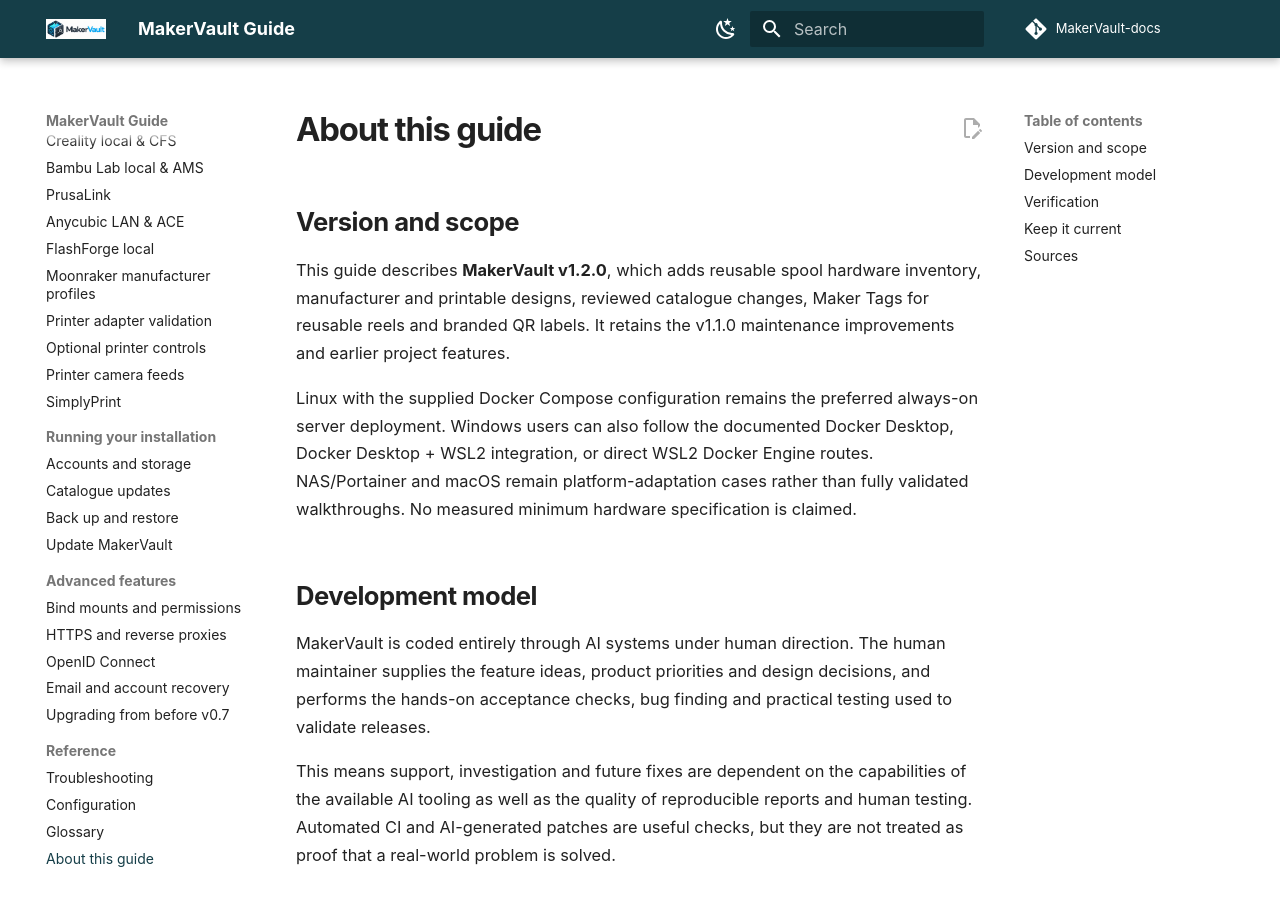
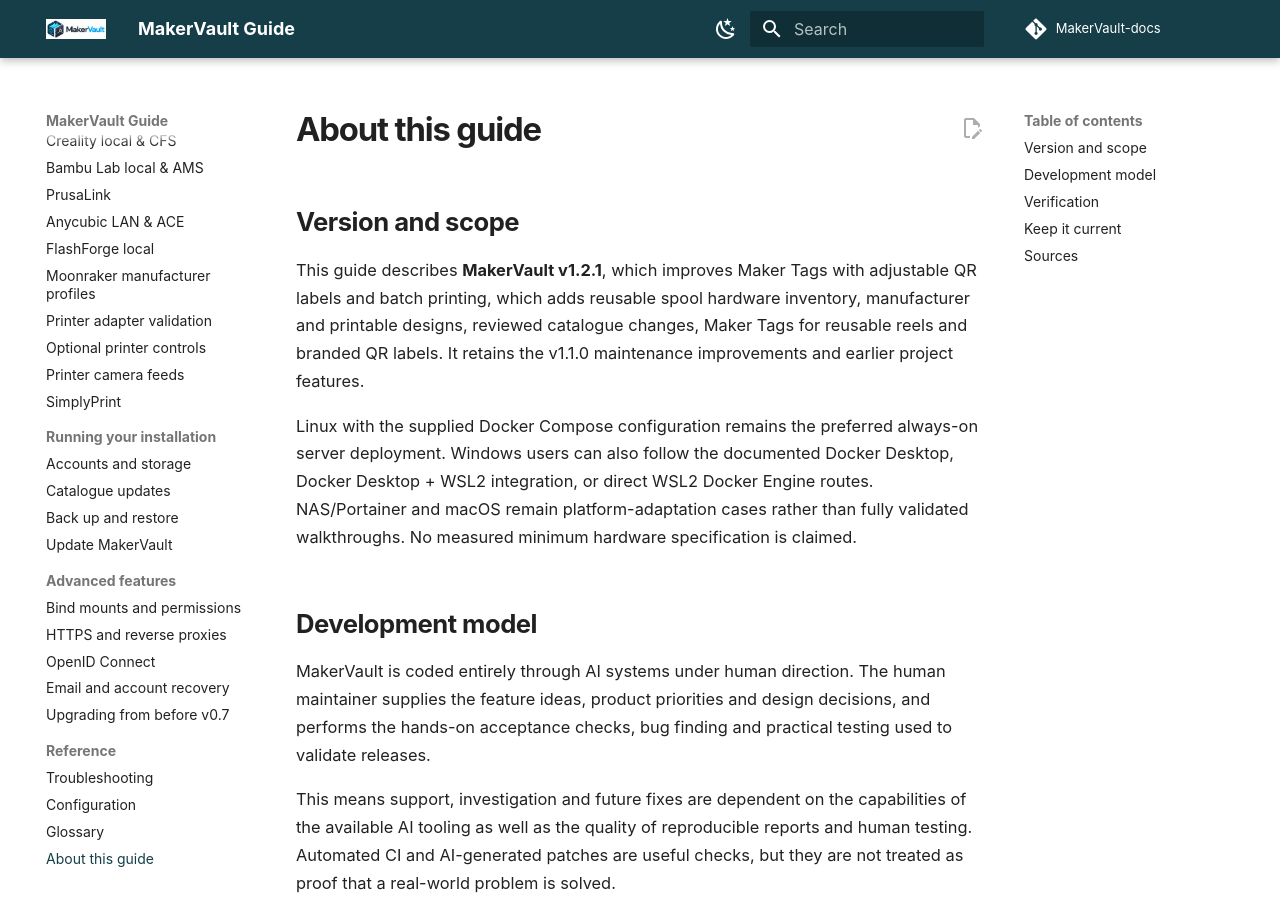
Before and after one commit to gavrd7/MakerVault-docs, an MkDocs documentation site: the page built from docs/guide/reference/about.md, in a window 1280 px wide and 900 px high. Built offline with MkDocs 1.6.1 and Material for MkDocs 9.7.7, drawn with Linux system fonts in a browser that asks for light colours; comment, search, counter and statistics services are not loaded.

Commit message:
release: prepare MakerVault v1.2.1 Maker Tags documentation and version

```diff
--- a/docs/guide/reference/about.md
+++ b/docs/guide/reference/about.md
@@ -2,7 +2,7 @@
 
 ## Version and scope
 
-This guide describes **MakerVault v1.2.0**, which adds reusable spool hardware inventory, manufacturer and printable designs, reviewed catalogue changes, Maker Tags for reusable reels and branded QR labels. It retains the v1.1.0 maintenance improvements and earlier project features.
+This guide describes **MakerVault v1.2.1**, which improves Maker Tags with adjustable QR labels and batch printing, which adds reusable spool hardware inventory, manufacturer and printable designs, reviewed catalogue changes, Maker Tags for reusable reels and branded QR labels. It retains the v1.1.0 maintenance improvements and earlier project features.
 
 Linux with the supplied Docker Compose configuration remains the preferred always-on server deployment. Windows users can also follow the documented Docker Desktop, Docker Desktop + WSL2 integration, or direct WSL2 Docker Engine routes. NAS/Portainer and macOS remain platform-adaptation cases rather than fully validated walkthroughs. No measured minimum hardware specification is claimed.
 
```
